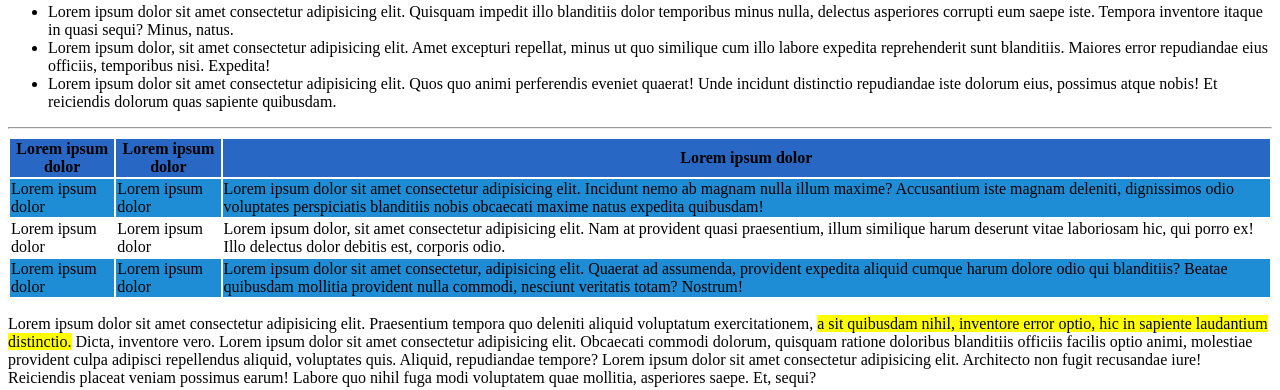
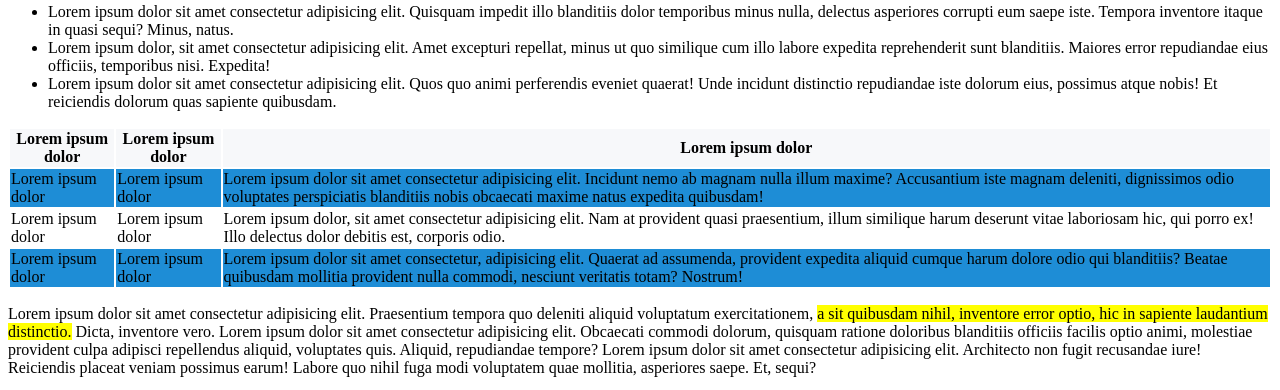
Before and after one commit to paoloflore99/html-css-booleaner, a plain HTML site: page html-css-booleaner/index.html in a window 1280 px wide. Shown: the part 840-1230 px from the top of the page. Drawn offline with Linux system fonts and the light colour scheme.

Commit message:
html-css-booleaner

```diff
--- a/html-css-booleaner/index.html
+++ b/html-css-booleaner/index.html
@@ -36,11 +36,10 @@
         <footer>
             <table>
                 <thead>
-                    <tr id="tabella">
+                    <tr  id="tabella">
                         <th>Lorem ipsum dolor</th>
                         <th>Lorem ipsum dolor</th>
                         <th>Lorem ipsum dolor</th>
-                        <hr class="riga-blu">
                     </tr>
                 </thead>
                 <tbody>
--- a/html-css-booleaner/style.css
+++ b/html-css-booleaner/style.css
@@ -42,7 +42,7 @@ body {
 }
 
 #tabella {
-    background-color: rgb(41, 103, 197);
+    background-color: rgb(247, 248, 250);
 }
 
 .foto-finali {
```
Also changed, not shown: 1 other file.
